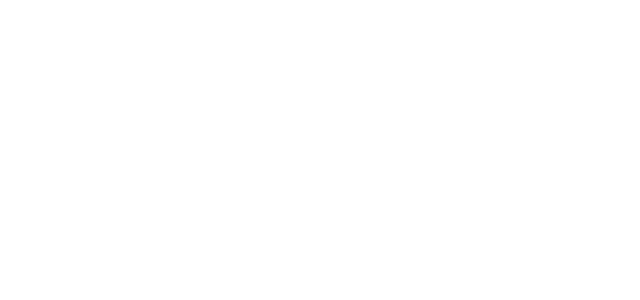
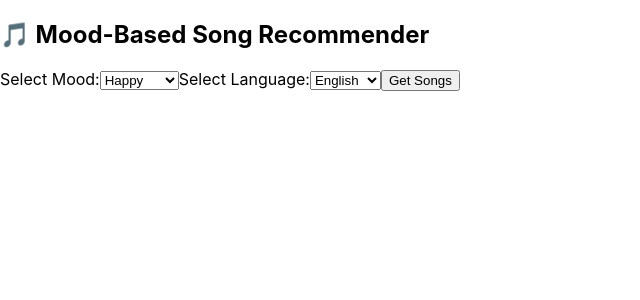
Before and after one commit to zk19604/dropthedb, a React (Create React App) app in the folder frontend/: page /AI in a window 1280 px wide. Before the commit this address had no page. Shown: the top 300 px of the page, without its empty margins (0-640 px from the left). Built offline with nearby package versions, Linux system fonts and the light colour scheme.

Commit message:
trying ai recs

```diff
--- a/frontend/package.json
+++ b/frontend/package.json
@@ -8,7 +8,7 @@
     "@testing-library/react": "^16.2.0",
     "@testing-library/user-event": "^13.5.0",
     "@wavesurfer/react": "^1.0.9",
-    "axios": "^1.8.2",
+    "axios": "^1.8.4",
     "cross-env": "^7.0.3",
     "react": "^19.0.0",
     "react-dom": "^19.0.0",
--- /dev/null
+++ b/frontend/src/Airec.js
@@ -0,0 +1,91 @@
+import { useState } from "react";
+
+const API_KEY = "AIzaSyCLZN_0EzjgjXd6qrzW7wua4NyfxMcth1k";
+
+function Airec() {
+  const [mood, setMood] = useState("happy");
+  const [language, setLanguage] = useState("English");
+  const [songs, setSongs] = useState([]);
+  const moods = ["Happy", "Sad", "Relaxed", "Energetic", "Focused", "Chill"];
+  const languages = ["English", "Spanish", "French", "Hindi", "Urdu"];
+
+  const handleGenerate = async () => {
+    try {
+      const res = await fetch(
+        `https://generativelanguage.googleapis.com/v1beta/models/gemini-2.0-flash:generateContent?key=${API_KEY}`,
+        {
+          method: "POST",
+          headers: { "Content-Type": "application/json" },
+          body: JSON.stringify({
+            contents: [{
+              parts: [{
+                text: `Suggest 5 songs in ${language} that match a ${mood.toLowerCase()} mood. Provide a numbered list with song name and artist. only the name of song and artist, even remove the statement here are 5 songs`
+              }]
+            }]
+          }),
+        }
+      );
+
+      const data = await res.json();
+      console.log("API Response:", data); // Debugging
+
+      // ✅ Extract the response text correctly
+      const textResponse = data.candidates?.[0]?.content?.parts?.[0]?.text || "";
+
+      if (!textResponse) {
+        setSongs(["No recommendations found."]);
+        return;
+      }
+
+    // ✅ Convert text response into an array of songs
+    const recommendedSongs = textResponse
+      .split("\n")
+      .map(song => song.replace(/^\d+\.\s*/, "").trim()) // Remove numbering if present
+      .filter(song => song); // Remove empty entries
+
+    setSongs(recommendedSongs);
+    console.log(songs);
+    } catch (error) {
+      console.error("Error fetching recommendations:", error);
+      setSongs(["Error: Unable to fetch recommendations."]);
+    }
+  };
+
+  return (
+    <div>
+      <h2>🎵 Mood-Based Song Recommender</h2>
+      <label>Select Mood:</label>
+      <select value={mood} onChange={(e) => setMood(e.target.value)}>
+        {moods.map((m) => (
+          <option key={m} value={m}>
+            {m}
+          </option>
+        ))}
+      </select>
+
+      <label>Select Language:</label>
+      <select value={language} onChange={(e) => setLanguage(e.target.value)}>
+        {languages.map((lang) => (
+          <option key={lang} value={lang}>
+            {lang}
+          </option>
+        ))}
+      </select>
+
+      <button onClick={handleGenerate}>Get Songs</button>
+
+      {songs.length > 0 && (
+        <div>
+          <h3>Recommended Songs:</h3>
+          <ul>
+            {songs.map((song, index) => (
+              <li key={index}>{song}</li>
+            ))}
+          </ul>
+        </div>
+      )}
+    </div>
+  );
+}
+
+export default Airec;
--- a/frontend/src/App.js
+++ b/frontend/src/App.js
@@ -6,6 +6,7 @@ import AdminHome from "./AdminHome";//Import Admin Component
 import RecommendedSongsPage from "./ReccomendedSongsPage";
 import Signup from "./Signup"
 import Delete from "./Delete"
+import Airec from "./Airec";
 const App = () => {
     return (
         <Router>
@@ -16,6 +17,7 @@ const App = () => {
                 <Route path="/delete" element={<Delete />} />
                 <Route path="/adminhome" element={<AdminHome />} />
                 <Route path="/reccomendedsongspage" element={<RecommendedSongsPage/>}/>
+                <Route path="/AI" element={<Airec />} />
             </Routes>
         </Router>
     );
--- a/frontend/src/Home.js
+++ b/frontend/src/Home.js
@@ -12,6 +12,7 @@ function Home() {
   return (
     <div>
       <User searchName={username} />
+      <a href="/AI">get ai recommendations</a>
       <Friends />
       <Playlist/>
       <Player />
```
Also changed, not shown: 1 other file (tests, documents, lock files or other folders).
